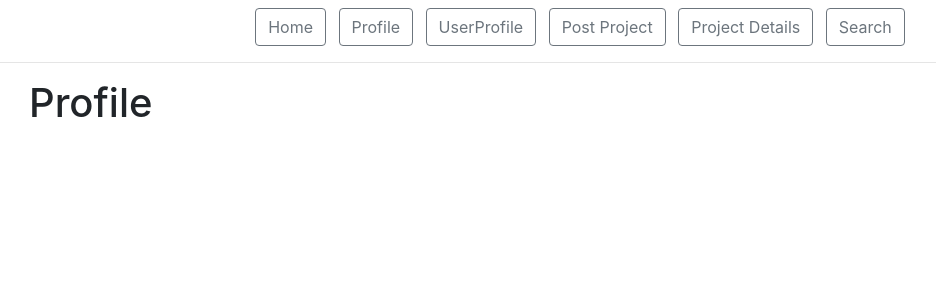
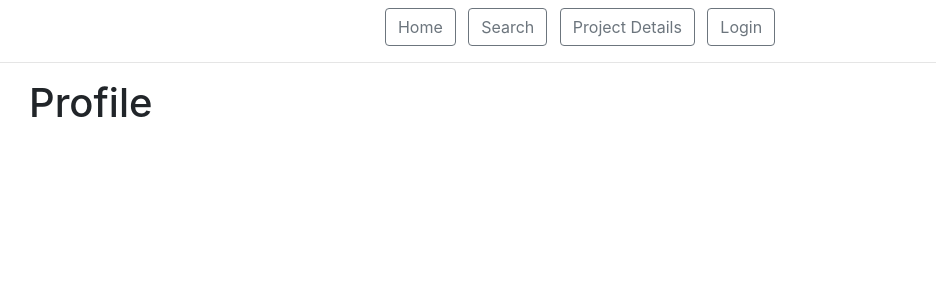
Before and after one commit to layersony/awwwards, a Django app: page /account/profile in a window 1280 px wide. Shown: the top 300 px of the page, without its empty margins (56-992 px from the left). Run offline with Django 3.2, Linux system fonts and the light colour scheme; some libraries are stand-ins or nearby versions.

Commit message:
navbar update

```diff
--- a/portfolios/templates/navbar.html
+++ b/portfolios/templates/navbar.html
@@ -1,9 +1,15 @@
 <div class="text-center mt-2">
   <a class="btn btn-outline-secondary mr-2" href="{% url 'home' %}">Home</a>
+  <a class="btn btn-outline-secondary mr-2" href="{% url 'search' %}">Search</a>
+  <a class="btn btn-outline-secondary mr-2" href="{% url 'projectdetails' %}">Project Details</a>
+
+  {% if user.is_authenticated %}
   <a class="btn btn-outline-secondary mr-2" href="{% url 'profile' %}">Profile</a>
   <a class="btn btn-outline-secondary mr-2" href="{% url 'userprofile' %}">UserProfile</a>
   <a class="btn btn-outline-secondary mr-2" href="{% url 'postproject' %}">Post Project</a>
-  <a class="btn btn-outline-secondary mr-2" href="{% url 'projectdetails' %}">Project Details</a>
-  <a class="btn btn-outline-secondary mr-2" href="{% url 'search' %}">Search</a>
+  <a class="btn btn-outline-secondary mr-2" href="{% url 'logout' %}">Logout</a>
+  {% else %}
+  <a class="btn btn-outline-secondary mr-2" href="/accounts/login">Login</a>
+  {% endif %}
 </div>
 <hr>
```
